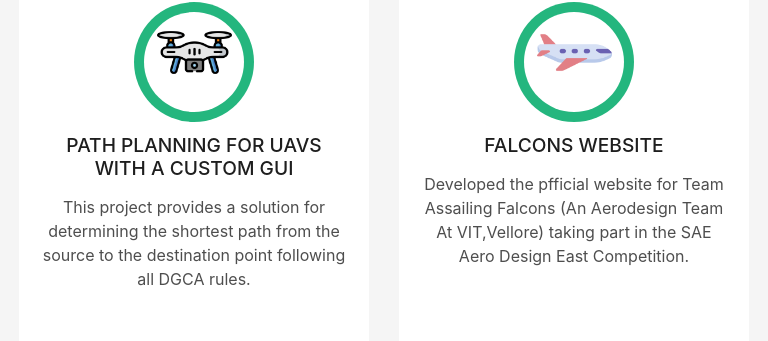
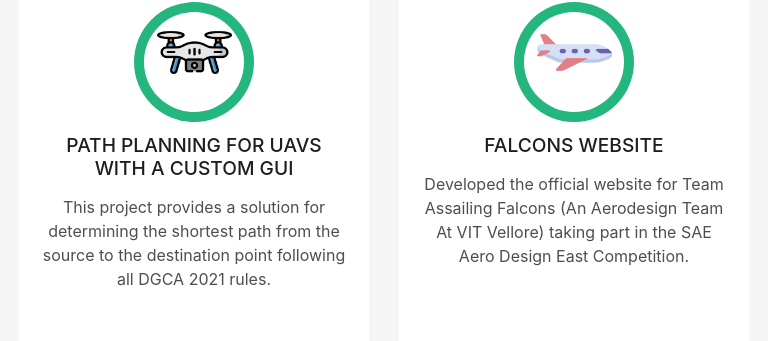
Before and after one commit to anshu1905/PortFolio, a plain HTML site: page index.html in a window 1280 px wide. Shown: the part 2292-2633 px from the top of the page, 66-834 px from the left. Drawn offline with Linux system fonts and the light colour scheme; files whose address does not match are found by name.

Commit message:
Minor Commit

```diff
--- a/index.html
+++ b/index.html
@@ -210,8 +210,7 @@
             <div class="service-content">
               <h2 class="s-title"><a href="https://github.com/anshu1905/SSTV-Based-IoT-Data-Acquisition-and-Analytics-for-remote-regions" target="_blank">SSTV – Based IoT Data Acquisition and Analytics for Remote Regions</a></h2>
               <p class="s-description text-center">
-              This project provides an alternative
-              of implementing Data transmission from a Remote Areas enabled with IoT and RF technologies.
+              This project provides an alternative of implementing Data transmission from a Remote Areas enabled with IoT and RF technologies.
               </p>
             </div>
           </div>
@@ -225,7 +224,7 @@
             <div class="service-content">
               <h2 class="s-title"><a href="https://github.com/anshu1905/Path-Planning-for-UAVs-with-a-Custom-GUI" target="_blank">Path Planning for UAVs with a Custom GUI</a></h2>
               <p class="s-description text-center">
-                This project provides a solution for determining the shortest path from the source to the destination point following all DGCA rules.
+                This project provides a solution for determining the shortest path from the source to the destination point following all DGCA 2021 rules.
               </p>
             </div>
           </div>
@@ -239,7 +238,7 @@
             <div class="service-content">
               <h2 class="s-title"><a href="https://assailingfalcons.in/" target="_blank">Falcons Website</a></h2>
               <p class="s-description text-center">
-                Developed the pfficial website for Team Assailing Falcons (An Aerodesign Team At VIT,Vellore) taking part in the SAE Aero Design East Competition.
+                Developed the official website for Team Assailing Falcons (An Aerodesign Team At VIT Vellore) taking part in the SAE Aero Design East Competition.
               </p>
             </div>
           </div>
```
